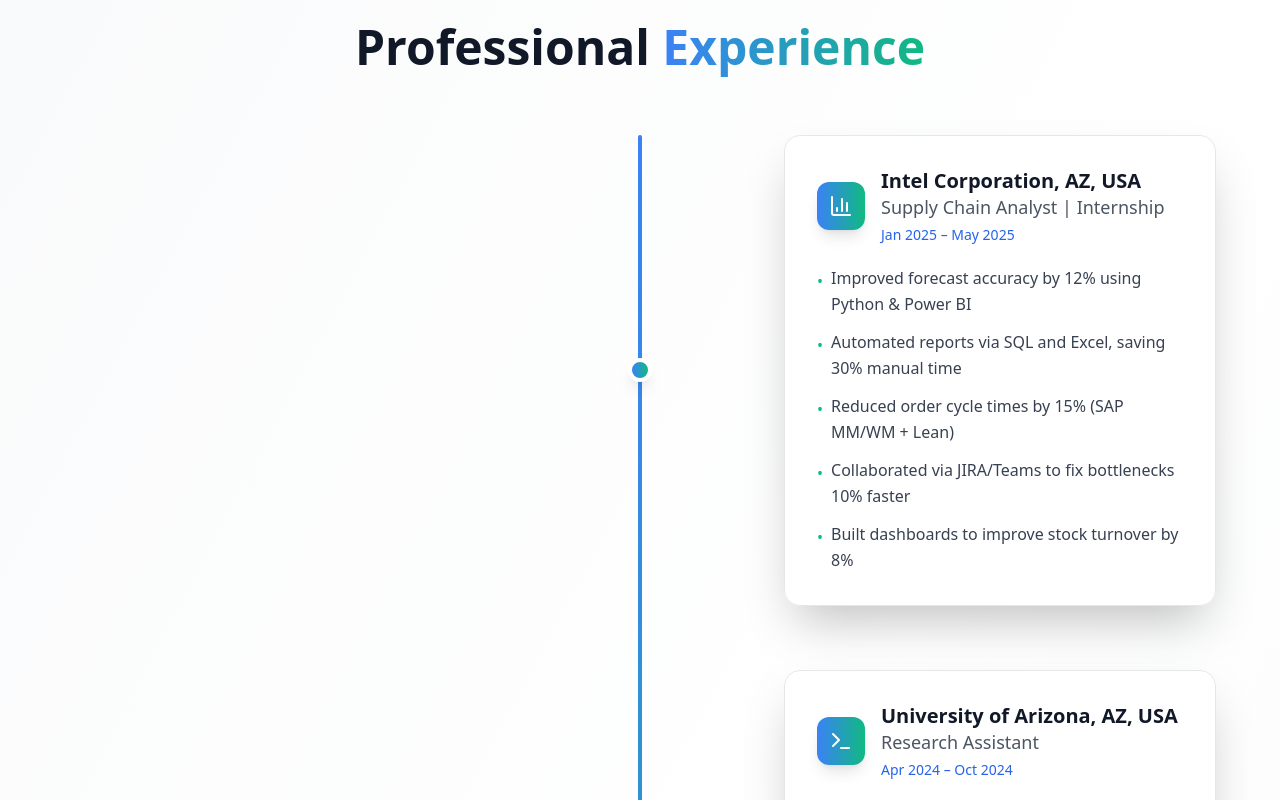
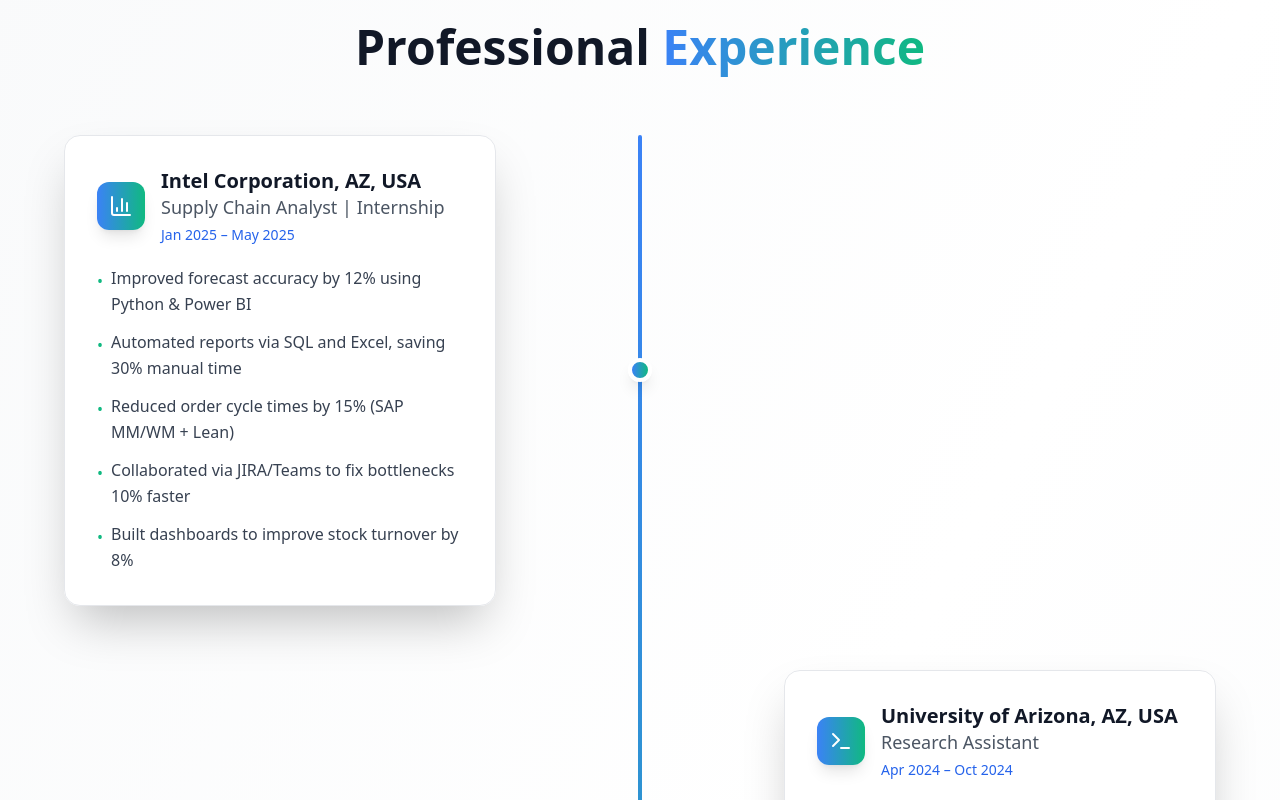
Before and after one commit to Aravind-shrenivas/my-portfolio, a React (Vite) app: page / in a window 1280 px wide. Shown: the part 1220-2020 px from the top of the page. Built offline with nearby package versions, Linux system fonts and the light colour scheme.

Commit message:
Refactor: Alternate timeline card positions
Modify the experience section to alternate card positions on the left and right sides of the timeline, ensuring left-aligned text within each card.

```diff
--- a/src/components/Experience.tsx
+++ b/src/components/Experience.tsx
@@ -65,18 +65,53 @@ const Experience = () => (
       <h2 className="text-5xl font-bold text-center text-gray-900 dark:text-white mb-16 animate-fade-in">
         Professional <span className="bg-gradient-to-r from-blue-500 to-emerald-500 bg-clip-text text-transparent">Experience</span>
       </h2>
-
       <div className="relative max-w-6xl mx-auto">
         {/* Timeline line */}
         <div className="absolute left-1/2 transform -translate-x-1/2 w-1 h-full bg-gradient-to-b from-blue-500 to-emerald-500 rounded-full hidden md:block"></div>
-
         {/* Mobile timeline line */}
         <div className="absolute left-8 w-1 h-full bg-gradient-to-b from-blue-500 to-emerald-500 rounded-full md:hidden"></div>
-
-        {experiences.map((exp, idx) => (
+        {experiences.map((exp, idx) => {
+          const isLeft = idx % 2 === 0;
+          return (
             <div key={idx} className="relative mb-16 last:mb-0">
-            {/* Desktop layout - all cards on the right */}
-            <div className="hidden md:flex items-center justify-end">
+              {/* Desktop: alternate left/right */}
+              <div className={`hidden md:flex items-center justify-${isLeft ? "start" : "end"}`}>
+                {/* Left card */}
+                {isLeft && (
+                  <>
+                    <div className="w-5/12 pr-12 text-left">
+                      <div className="bg-white/90 dark:bg-black/90 backdrop-blur-sm rounded-2xl p-8 shadow-2xl border border-gray-200 dark:border-gray-800 transition-all duration-500 hover:scale-105 hover:shadow-3xl group">
+                        <div className="flex items-center mb-5 space-x-4">
+                          <div className="w-12 h-12 rounded-xl flex items-center justify-center bg-gradient-to-r from-blue-500 to-emerald-500 shadow-lg">
+                            <exp.icon className="text-white" size={24} />
+                          </div>
+                          <div className="text-left">
+                            <h3 className="text-xl font-bold text-gray-900 dark:text-white leading-tight">{exp.company}</h3>
+                            <p className="text-lg text-gray-600 dark:text-gray-300">{exp.title}</p>
+                            <span className="block text-sm text-blue-600 dark:text-emerald-300 font-medium mt-1">{exp.period}</span>
+                          </div>
+                        </div>
+                        <ul className="space-y-3">
+                          {exp.achievements.map((item, achIdx) => (
+                            <li key={achIdx} className="flex items-start space-x-2">
+                              <span className="text-emerald-500 mt-1">•</span>
+                              <span className="text-gray-700 dark:text-gray-200 leading-relaxed">{item}</span>
+                            </li>
+                          ))}
+                        </ul>
+                      </div>
+                    </div>
+                    {/* Timeline node */}
+                    <div className="absolute left-1/2 transform -translate-x-1/2 w-6 h-6 bg-gradient-to-r from-blue-500 to-emerald-500 rounded-full border-4 border-white dark:border-black shadow-lg z-10"></div>
+                    <div className="flex-1"></div>
+                  </>
+                )}
+                {/* Right card */}
+                {!isLeft && (
+                  <>
+                    <div className="flex-1"></div>
+                    {/* Timeline node */}
+                    <div className="absolute left-1/2 transform -translate-x-1/2 w-6 h-6 bg-gradient-to-r from-blue-500 to-emerald-500 rounded-full border-4 border-white dark:border-black shadow-lg z-10"></div>
                     <div className="w-5/12 pl-12 text-left">
                       <div className="bg-white/90 dark:bg-black/90 backdrop-blur-sm rounded-2xl p-8 shadow-2xl border border-gray-200 dark:border-gray-800 transition-all duration-500 hover:scale-105 hover:shadow-3xl group">
                         <div className="flex items-center mb-5 space-x-4">
@@ -99,11 +134,9 @@ const Experience = () => (
                         </ul>
                       </div>
                     </div>
-
-              {/* Timeline node */}
-              <div className="absolute left-1/2 transform -translate-x-1/2 w-6 h-6 bg-gradient-to-r from-blue-500 to-emerald-500 rounded-full border-4 border-white dark:border-black shadow-lg z-10"></div>
+                  </>
+                )}
               </div>
-
               {/* Mobile layout - single column */}
               <div className="md:hidden ml-16">
                 <div className="bg-white/90 dark:bg-black/90 backdrop-blur-sm rounded-2xl p-6 shadow-2xl border border-gray-200 dark:border-gray-800 transition-all duration-500 hover:scale-105 hover:shadow-3xl">
@@ -126,12 +159,12 @@ const Experience = () => (
                     ))}
                   </ul>
                 </div>
-
                 {/* Mobile timeline node */}
                 <div className="absolute left-8 transform -translate-x-1/2 w-4 h-4 bg-gradient-to-r from-blue-500 to-emerald-500 rounded-full border-2 border-white dark:border-black shadow-lg z-10" style={{ top: '2rem' }}></div>
               </div>
             </div>
-        ))}
+          );
+        })}
       </div>
     </div>
   </section>
```
Lines whose indentation alone changed are shown as unchanged.
